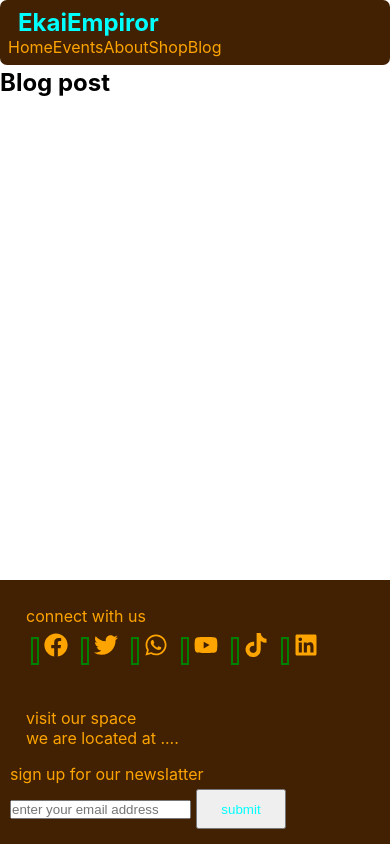
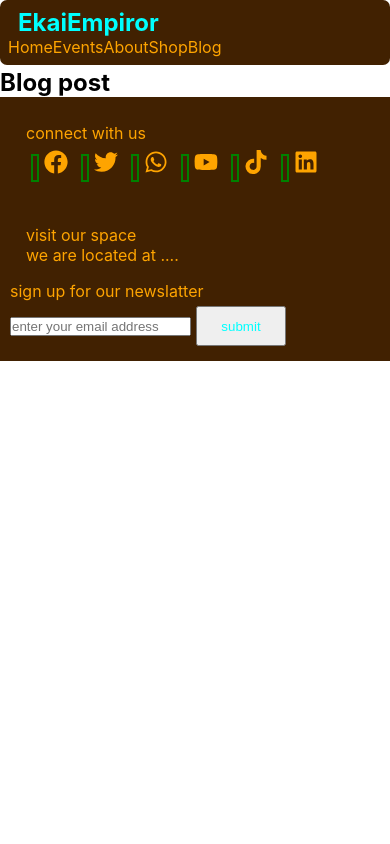
Before and after one commit to Kris-Ekiteles/ekai_empiror, a React (Create React App) app: page /blog in a window 390 px wide. Built offline with nearby package versions, Linux system fonts and the light colour scheme.

Commit message:
position change

```diff
--- a/src/components/Footer.css
+++ b/src/components/Footer.css
@@ -1,6 +1,7 @@
 footer {
   bottom: 0;
   width: 100%;
+  height: fit-content;
   background-color: #412101;
   display: flex;
   justify-content: space-around;
@@ -33,10 +34,11 @@ footer {
   footer {
     display: flex;
     flex-direction: column;
-    position: absolute;
+    position: relative;
     padding: 10px;
     box-sizing: border-box;
-
+  bottom: 0;
+  height: fit-content;
     width: 100%;
 
   }
```
